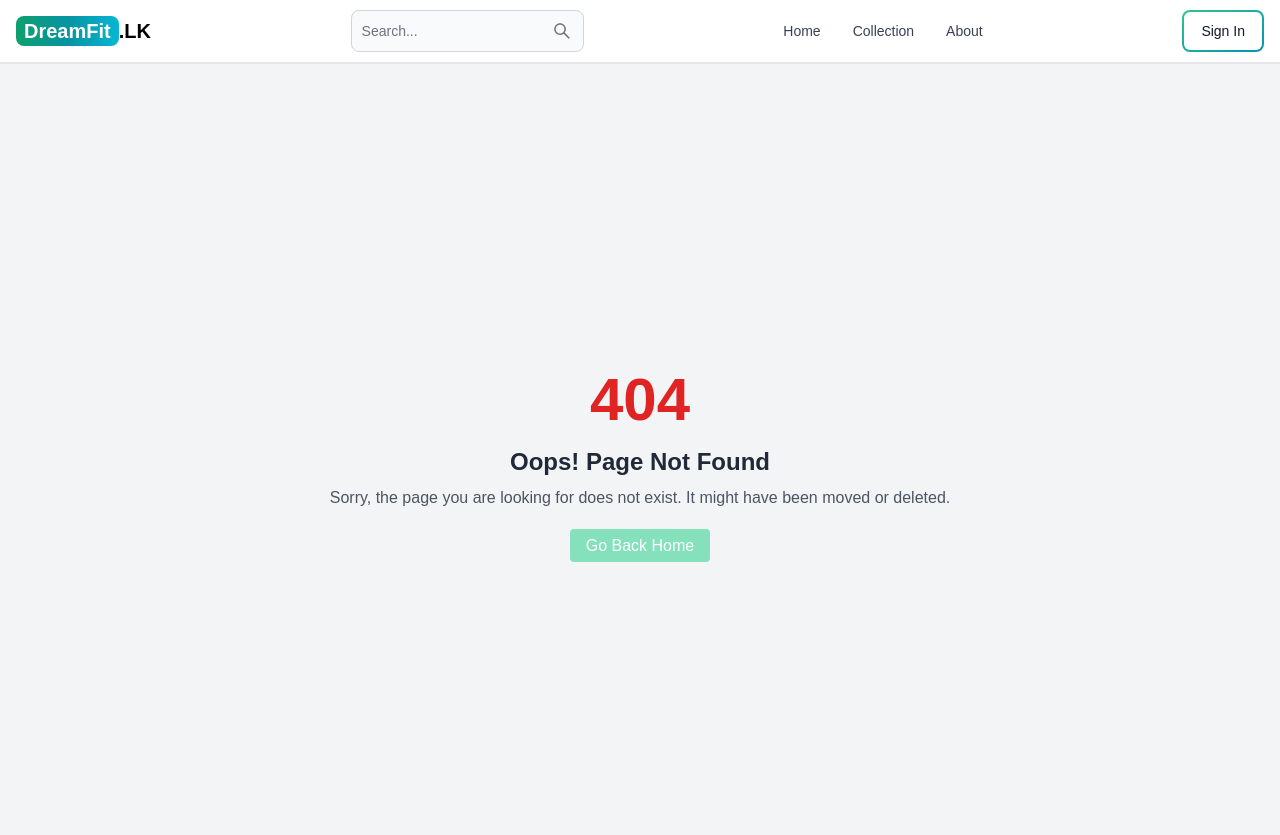
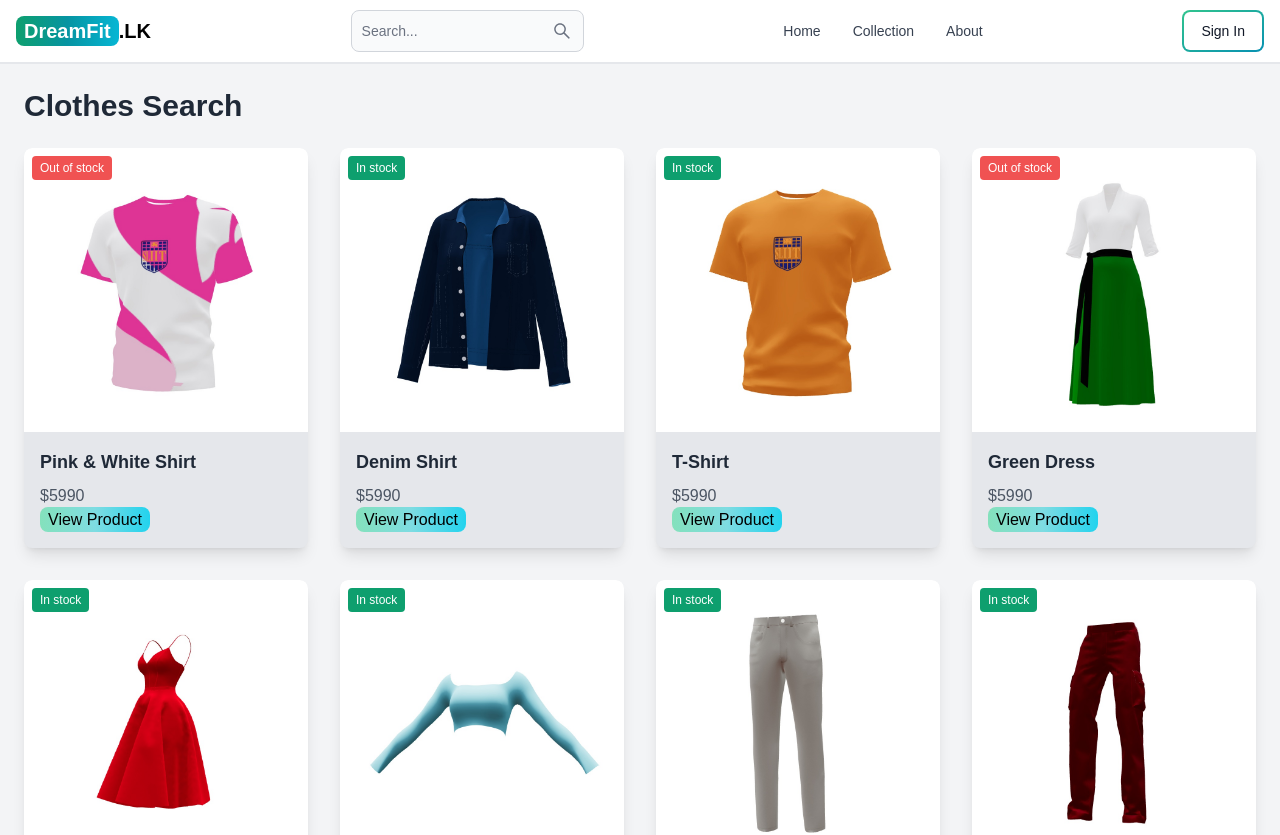
Before and after one commit to sachin4real/DreamFit.lk-Research, a React (Vite) app in the folder client/: page /search in a window 1280 px wide. Shown: the top 835 px of the page. Built offline with nearby package versions, Linux system fonts and the light colour scheme; a web font is replaced by a local one.

Commit message:
add search function and page

```diff
--- a/client/src/App.jsx
+++ b/client/src/App.jsx
@@ -17,6 +17,7 @@ import Collection from './pages/Collection';
 import About from './pages/About';
 import SignIn from './pages/SignIn';
 import SignUp from './pages/SignUp';
+import SearchPage from './pages/SearchPage';
 
 //cart
 import Cart from './pages/Cart/Cart';
@@ -33,6 +34,7 @@ function App() {
     <Header/>
     <Routes>
     <Route path='/' element={<Home/>}/>
+    <Route path='/search' element={<SearchPage/>}/>
     <Route path='/sign-in' element={<SignIn/>}/>
     <Route path='/sign-up' element={<SignUp/>}/>
     <Route path='/collection' element={<Collection/>}/>
--- a/client/src/components/Header.jsx
+++ b/client/src/components/Header.jsx
@@ -1,11 +1,26 @@
 import React from 'react'
+import { useEffect, useState } from 'react';
 import { Button, Navbar, TextInput } from 'flowbite-react'
-import { Link ,useLocation} from 'react-router-dom'
+import { Link ,useLocation,useNavigate} from 'react-router-dom'
 import {AiOutlineSearch} from 'react-icons/ai'
-import {FaMoon} from 'react-icons/fa'
+
 
 export default function Header() {
-    const path = useLocation().pathname;
+
+  const [searchTerm, setSearchTerm] = useState('');
+  const path = useLocation().pathname;
+  const navigate = useNavigate();
+
+
+  const handleSearchSubmit = (event) => {
+    event.preventDefault();
+    if (searchTerm.trim()) {
+      navigate(`/search?q=${encodeURIComponent(searchTerm)}`);
+    }
+  };
+
+
+    // const path = useLocation().pathname;
   return (
     <Navbar className="border-b-2 ">
     <Link
@@ -18,10 +33,12 @@ export default function Header() {
       .LK
       {/* spm */}
     </Link>
-    <form >
+    <form onSubmit={handleSearchSubmit} >
      <TextInput
         type='text'
         placeholder='Search...'
+        value={searchTerm}
+        onChange={(e) => setSearchTerm(e.target.value)}
         rightIcon={AiOutlineSearch}
         className='hidden lg:inline'
      />
@@ -30,9 +47,7 @@ export default function Header() {
       <AiOutlineSearch/>
     </Button>
     <div className="flex gap-2 md:order-2">
-      {/* <Button className='w-12 h-10 hidden sm:inline' color='gray' pill>
-        <FaMoon/>
-      </Button> */}
+
       <Link to='/sign-in'>
         <Button gradientDuoTone='greenToBlue' outline >
           Sign In
--- /dev/null
+++ b/client/src/pages/SearchPage.jsx
@@ -0,0 +1,73 @@
+import React, { useEffect, useState } from 'react';
+import { useLocation, useNavigate } from 'react-router-dom';
+import products from '../data/products';
+import ClothesCard from '../components/ClothesCard';
+
+const SearchPage = () => {
+  const location = useLocation();
+  const navigate = useNavigate();
+  const [searchTerm, setSearchTerm] = useState('');
+  const [filteredProducts, setFilteredProducts] = useState(products);
+
+  // Function to extract query params from URL
+  const getQueryParam = (param) => {
+    const params = new URLSearchParams(location.search);
+    return params.get(param);
+  };
+
+  useEffect(() => {
+    // Extract query from the URL on component mount and update state
+    const query = getQueryParam('q') || '';
+    setSearchTerm(query);
+
+    // Filter products based on the query
+    const results = products.filter((product) =>
+      product.name.toLowerCase().includes(query.toLowerCase()) ||
+      product.category.toLowerCase().includes(query.toLowerCase()) ||
+      product.details.material.toLowerCase().includes(query.toLowerCase()) ||
+      product.details.color.toLowerCase().includes(query.toLowerCase())
+    );
+    setFilteredProducts(results);
+  }, [location]);
+
+  // Handle search input change
+  const handleSearch = (event) => {
+    const term = event.target.value.toLowerCase();
+    setSearchTerm(term);
+
+    // Update the URL query string as the user types
+    navigate(`/search?q=${encodeURIComponent(term)}`);
+
+    // Filter products based on the input
+    const results = products.filter((product) =>
+      product.name.toLowerCase().includes(term) ||
+      product.category.toLowerCase().includes(term) ||
+      product.details.material.toLowerCase().includes(term) ||
+      product.details.color.toLowerCase().includes(term)
+    );
+    setFilteredProducts(results);
+  };
+
+  return (
+    <div className="min-h-screen bg-gray-100 p-6">
+      <div className="container mx-auto">
+        <h1 className="text-3xl font-bold text-gray-800 mb-6">Clothes Search</h1>
+
+
+
+        {/* Display search results */}
+        {filteredProducts.length > 0 ? (
+          <div className="grid grid-cols-1 sm:grid-cols-2 md:grid-cols-3 lg:grid-cols-4 gap-8">
+            {filteredProducts.map((item) => (
+              <ClothesCard key={item.id} item={item} />
+            ))}
+          </div>
+        ) : (
+          <p className="text-red-500 text-center text-lg">No products found for "{searchTerm}".</p>
+        )}
+      </div>
+    </div>
+  );
+};
+
+export default SearchPage;
```
